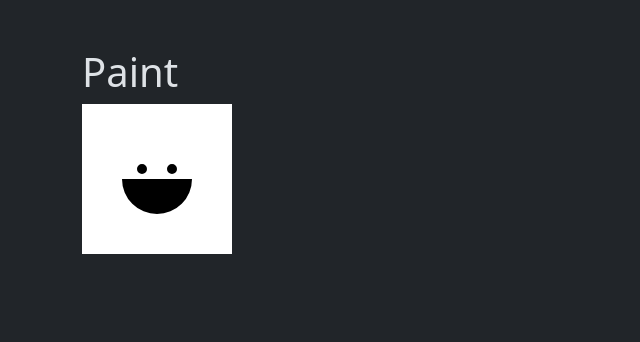
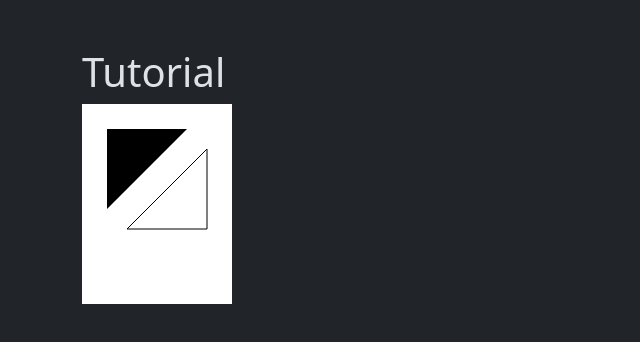
Before and after one commit to TallGirlVanessa/paint, a plain HTML site: page tutorial.html in a window 1280 px wide. Shown: the whole page, without its empty margins (0-640 px from the left). Drawn offline with nearby package versions, Linux system fonts and the light colour scheme.

Commit message:
Move to tutorial

```diff
--- a/paint.html
+++ b/tutorial.html
@@ -4,15 +4,15 @@
 <head>
   <meta charset="utf-8">
   <meta name="viewport" content="width=device-width, initial-scale=1">
-  <title>Paint</title>
+  <title>Tutorial</title>
   <link href="https://cdn.jsdelivr.net/npm/bootstrap@5.3.3/dist/css/bootstrap.min.css" rel="stylesheet"
     integrity="sha384-QWTKZyjpPEjISv5WaRU9OFeRpok6YctnYmDr5pNlyT2bRjXh0JMhjY6hW+ALEwIH" crossorigin="anonymous">
 </head>
 
 <body>
   <div class="container mt-5">
-    <h1>Paint</h1>
-    <canvas id="tutorial" width="150" height="150" class="bg-white">
+    <h1>Tutorial</h1>
+    <canvas id="tutorial" width="150" height="200" class="bg-white">
       This is a canvas for drawing on, for Vanessa to learn the canvas element.
     </canvas>
   </div>
@@ -21,13 +21,17 @@
     const ctx = canvas.getContext("2d");
 
     ctx.beginPath();
-    ctx.moveTo(110, 75);
-    ctx.arc(75, 75, 35, 0, Math.PI, false);
-    ctx.moveTo(65, 65);
-    ctx.arc(60, 65, 5, 0, Math.PI * 2, true)
-    ctx.moveTo(95, 65);
-    ctx.arc(90, 65, 5, 0, Math.PI * 2, true)
+    ctx.moveTo(25, 25);
+    ctx.lineTo(105, 25);
+    ctx.lineTo(25, 105)
     ctx.fill();
+
+    ctx.beginPath();
+    ctx.moveTo(125, 125);
+    ctx.lineTo(125, 45);
+    ctx.lineTo(45, 125);
+    ctx.closePath();
+    ctx.stroke();
 
   </script>
   <script src="https://cdn.jsdelivr.net/npm/bootstrap@5.3.3/dist/js/bootstrap.bundle.min.js"
```
